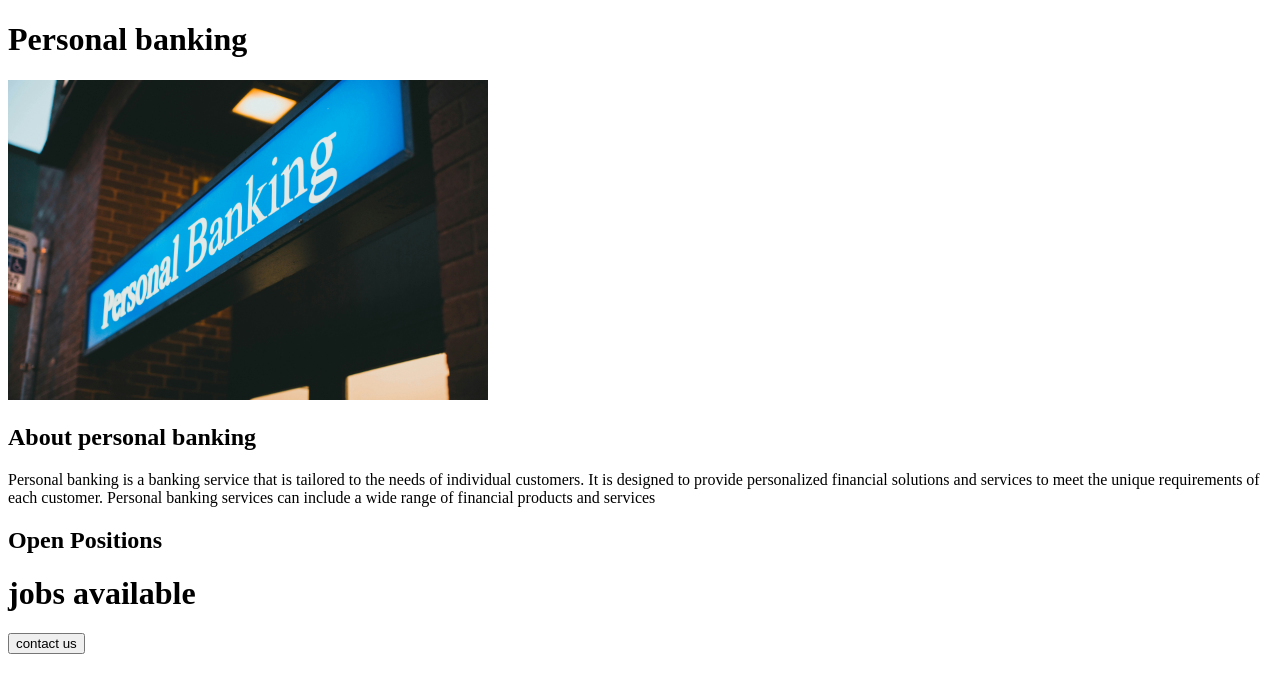
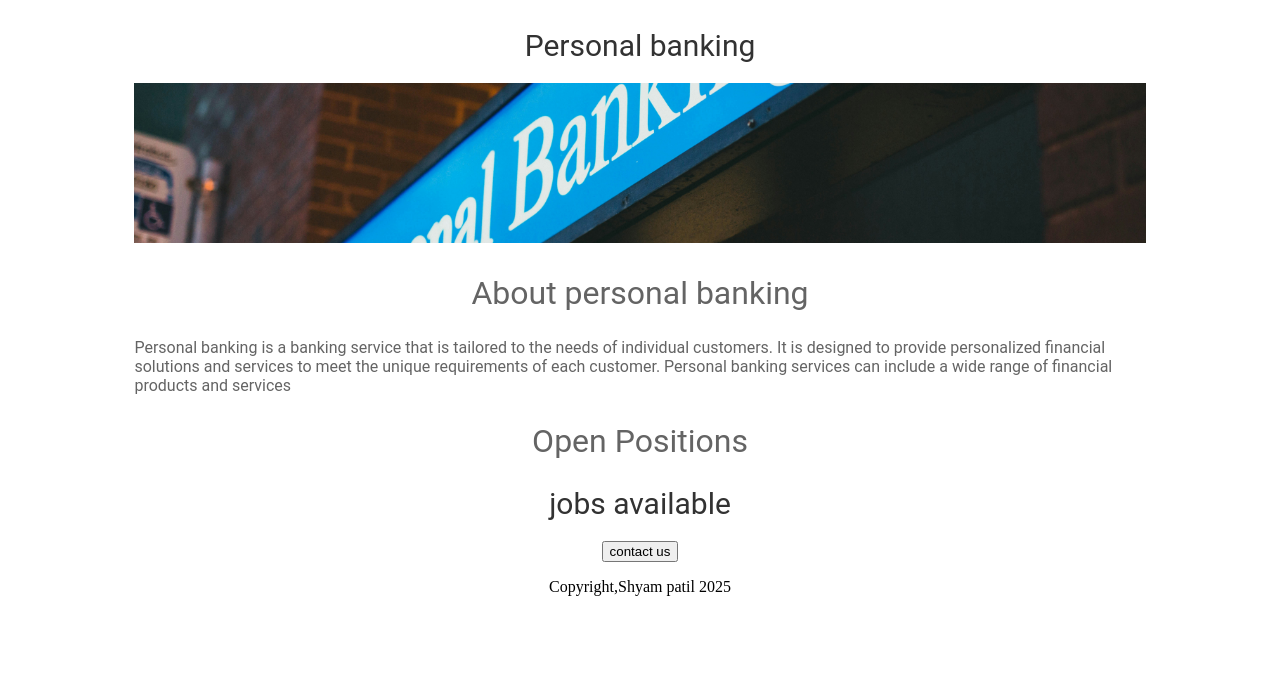
Before and after one commit to shyampatil200006-maker/shyam-development-proj, a Flask app: page / in a window 1280 px wide. Shown: the top 693 px of the page. Run offline with Flask 3, Linux system fonts and the light colour scheme.

Commit message:
html page added with CSS styles

```diff
--- a/templates/home.html
+++ b/templates/home.html
@@ -2,14 +2,48 @@
 <html>
 <head>
   <title> Shyam's Home</title>
+  <style>
+    h1{
+      font-size: 30px;
+      font-family:Roboto;
+      font-weight:normal;
+      color:rgb(50,50,50);
+      text-align:center;
+    }
+    #banner{
+      width:100%;
+      height:160px;
+      object-fit:cover
+    }
+    h2{
+      font-size: 32px;
+      font-family:Roboto;
+      font-weight:normal;
+      color:rgb(100,100,100);
+      text-align:center;
+    }
+    .bodytext{
+      font-family:Roboto;
+      color:rgb(100,100,100);
+    }
+    #container{
+      width:80%;
+      margin:auto;
+      overflow:hidden
+    }
+  </style>
 </head>
   <body>
+    <div id = "container">
     <h1>Personal banking</h1>
-    <img src="https://cf005087-45b8-4b3b-a394-f1569f23f128-00-1z94h9pgn8jec.pike.replit.dev/static/personal_banking.jpg" height="320" </img>
+    <img id = "banner" src="https://cf005087-45b8-4b3b-a394-f1569f23f128-00-1z94h9pgn8jec.pike.replit.dev/static/personal_banking.jpg"  </img>
     <h2>About personal banking</h2>
-    <p>Personal banking is a banking service that is tailored to the needs of individual customers. It is designed to provide personalized financial solutions and services to meet the unique requirements of each customer. Personal banking services can include a wide range of financial products and services</p>
+    <p class="bodytext">Personal banking is a banking service that is tailored to the needs of individual customers. It is designed to provide personalized financial solutions and services to meet the unique requirements of each customer. Personal banking services can include a wide range of financial products and services</p>
     <h2>Open Positions</h2>
     <h1>jobs available</h1>
-    <button>contact us</button>
+    <div style="text-align:center">
+      <button>contact us</button>
+      <p class="cp">Copyright,Shyam patil 2025</p>
+      </div>
   </body>
 </html>
```
